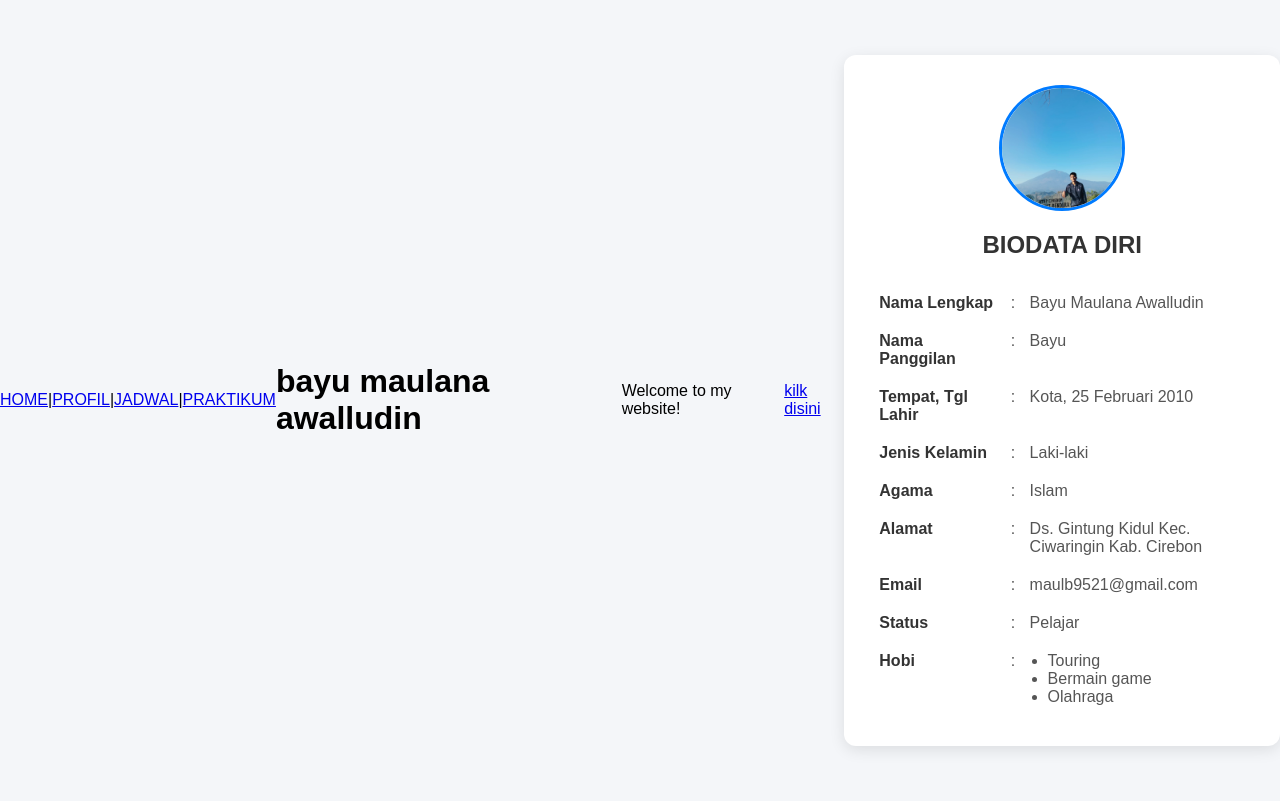
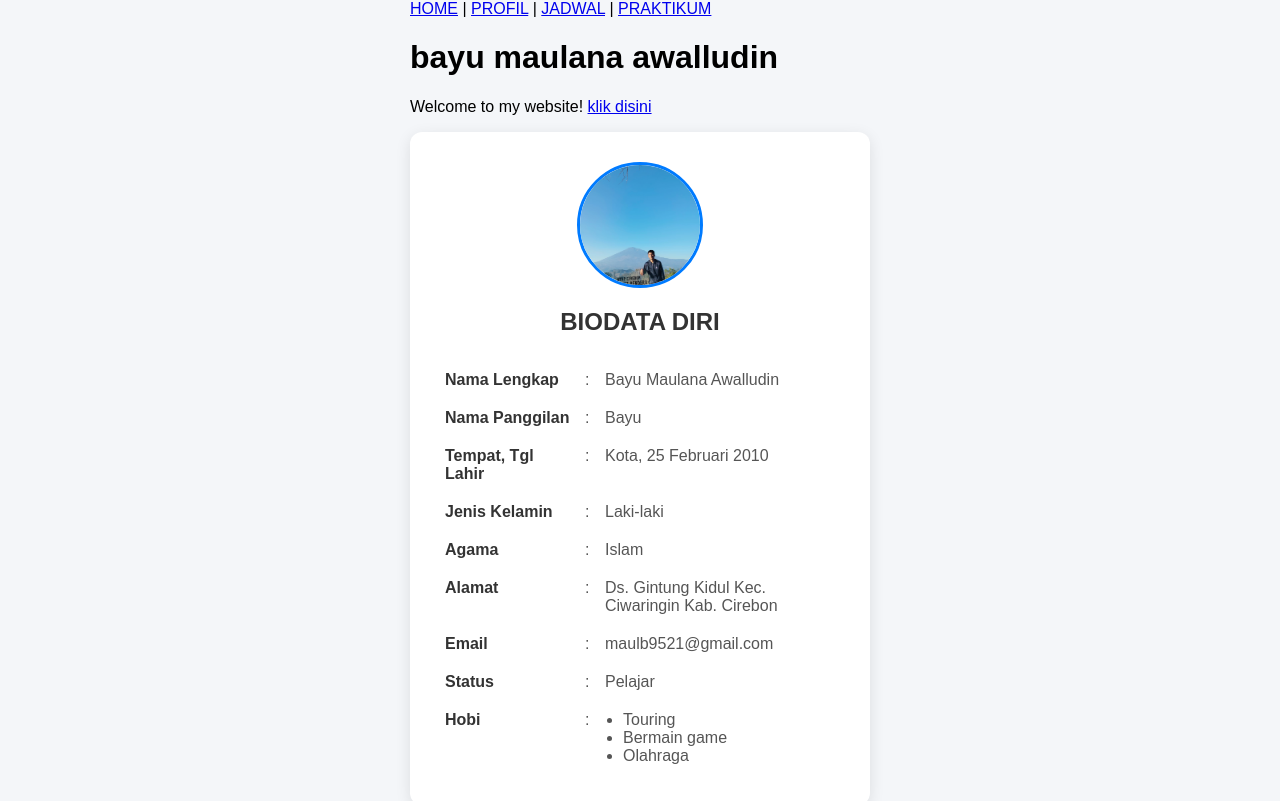
Before and after one commit to bayu25-crypto/bayu25-crypto.github.io, a plain HTML site: page index.html in a window 1280 px wide. Shown: the top 801 px of the page. Drawn offline with Linux system fonts and the light colour scheme.

Commit message:
perubahan

```diff
--- a/index.html
+++ b/index.html
@@ -59,10 +59,18 @@
     </style>
 </head>
 <body>
-     <a href="/">HOME</a> | <a href="#">PROFIL</a> | <a href="jadwal.html">JADWAL</a> | <a href="praktikum">PRAKTIKUM</a><br>
+     <div class="container">
+  <!-- Bagian Header & Navigasi -->
+  <header class="header-section">
+    <nav class="nav-links">
+      <a href="#">HOME</a> |
+      <a href="#">PROFIL</a> |
+      <a href="#">JADWAL</a> |
+      <a href="#">PRAKTIKUM</a>
+    </nav>
     <h1>bayu maulana awalludin</h1>
-    <p>Welcome to my website!</p>
-    <a href="praktikum">kilk disini</a>
+    <p>Welcome to my website! <a href="#">klik disini</a></p>
+  </header>
 
     <div class="card">
         <!-- Ganti link gambar di bawah dengan URL foto Anda -->
```
